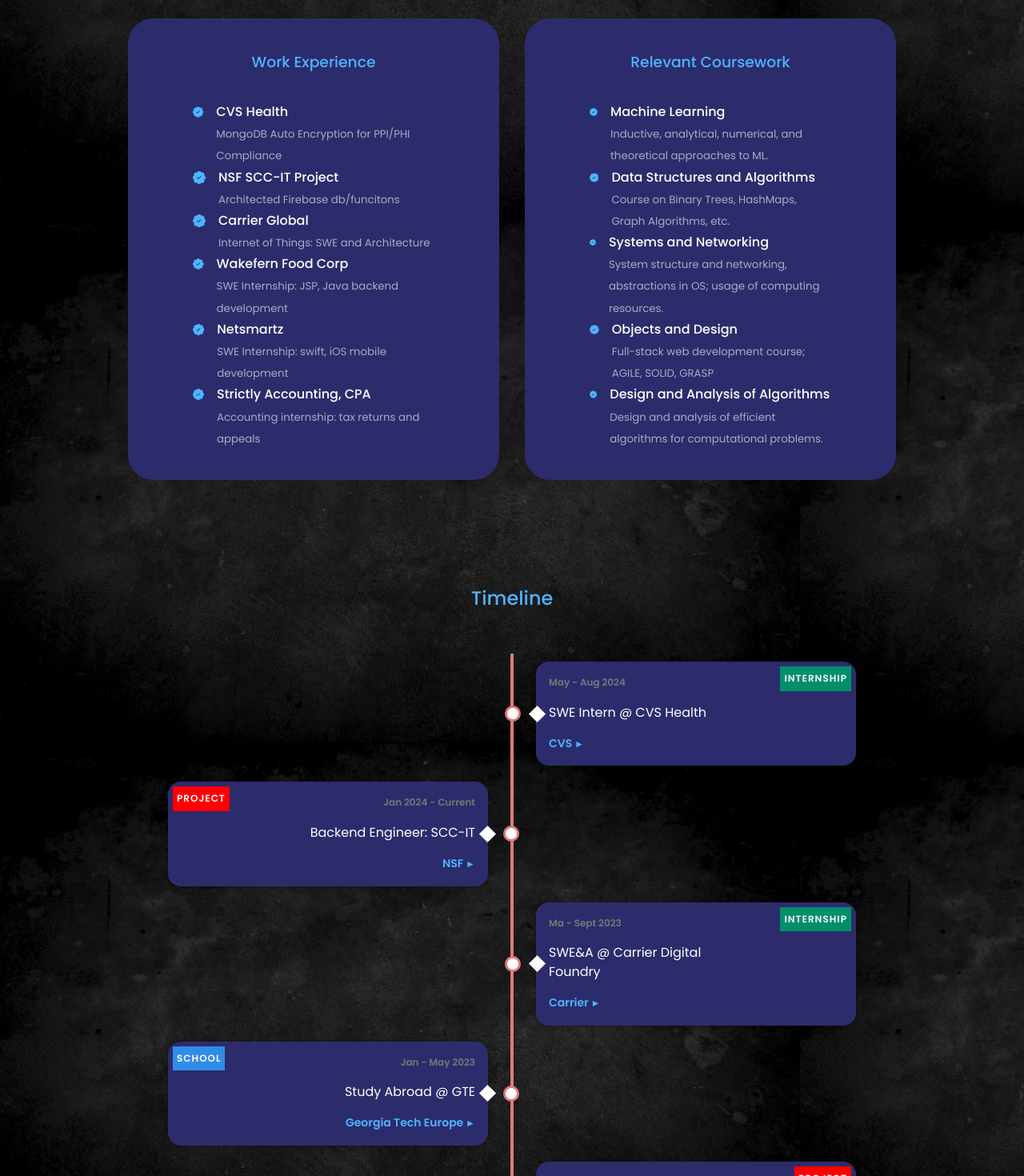
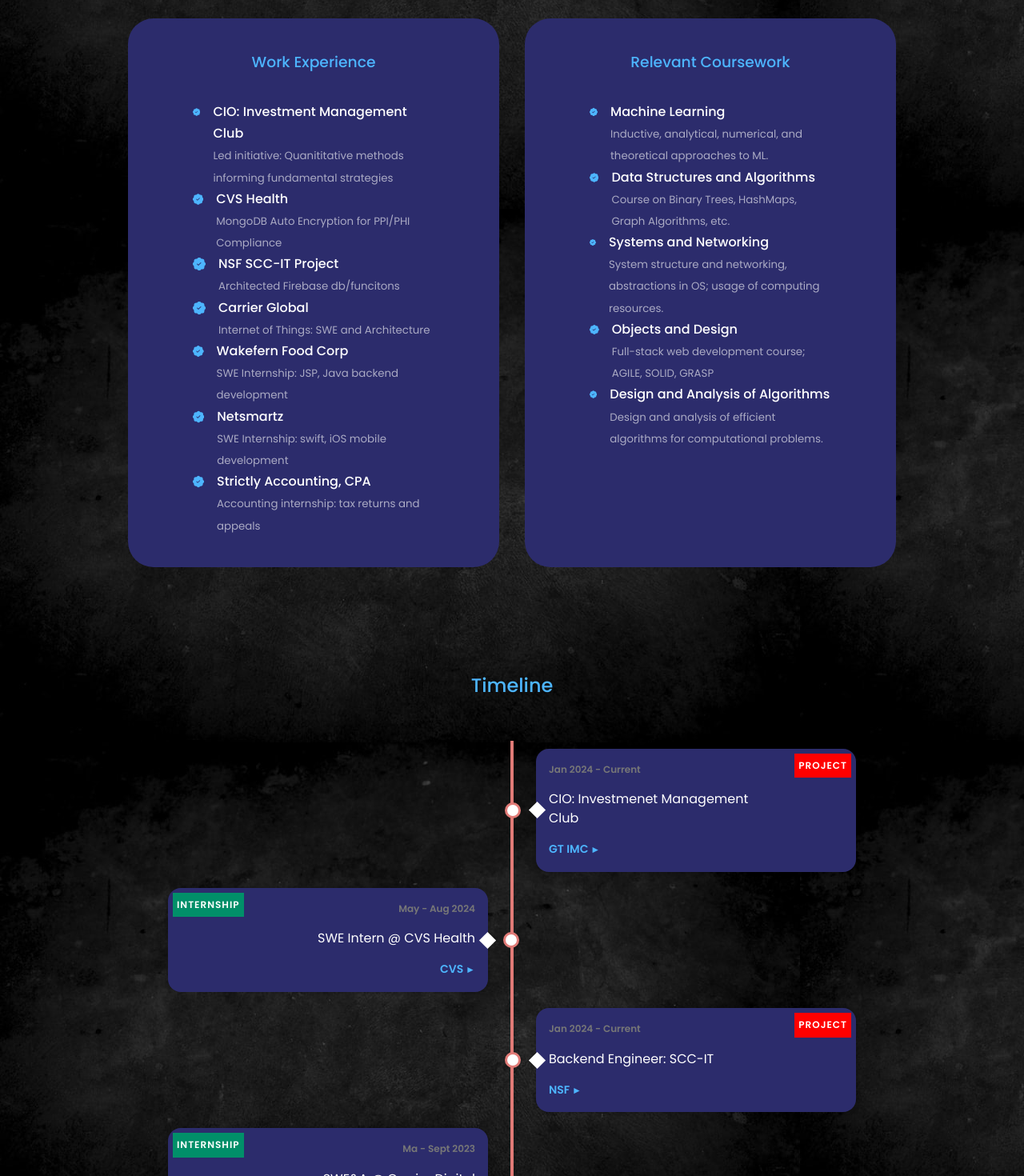
Before and after one commit to tvermani13/portfolio, a React (Create React App) app: page / in a window 1280 px wide. Shown: the part 1740-3210 px from the top of the page at 80% size. Built offline with nearby package versions, Linux system fonts and the light colour scheme; the HTML template or start-up script is replaced by a standard one.

Commit message:
added IMC

```diff
--- a/src/components/Experience/Experience.jsx
+++ b/src/components/Experience/Experience.jsx
@@ -3,6 +3,10 @@
 import {BsPatchCheckFill} from 'react-icons/bs'
 
 const dataWorkExperience = [
+  {
+    title: "CIO: Investment Management Club",
+    description: "Led initiative: Quanititative methods informing fundamental strategies"
+  },
   {
     title: "CVS Health",
     description: "MongoDB Auto Encryption for PPI/PHI Compliance"
--- a/src/data/timelineData.jsx
+++ b/src/data/timelineData.jsx
@@ -1,4 +1,17 @@
 const timelineData = [
+    {
+        text: 'CIO: Investmenet Management Club',
+        date: 'Jan 2024 - Current',
+        category: {
+            tag: 'Project',
+            color: '#FF0000'
+        },
+        link: {
+            url:
+                'https://gtinvestmentclub.com',
+            text: 'GT IMC'
+        }
+    },
     {
         text: 'SWE Intern @ CVS Health',
         date: 'May - Aug 2024',
```
